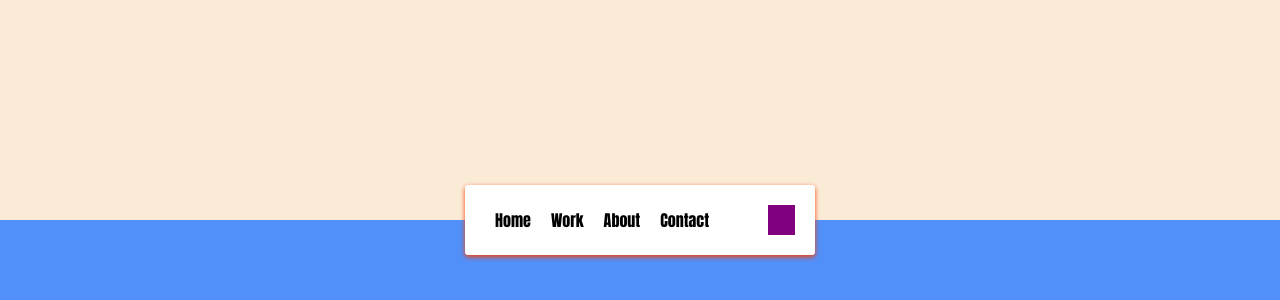
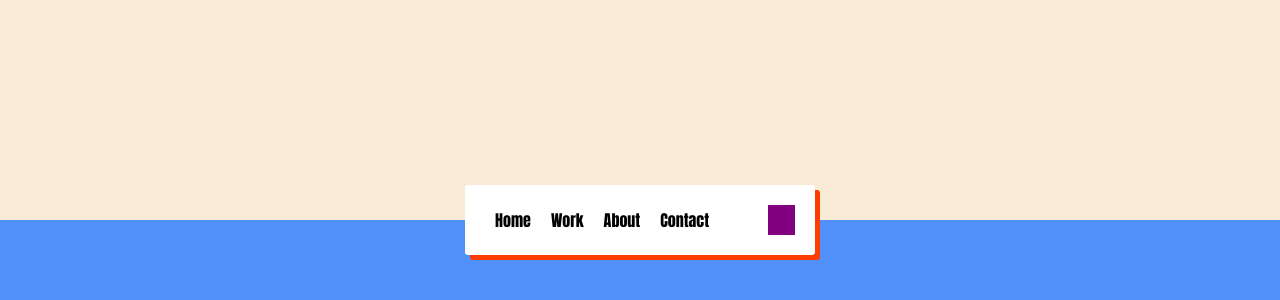
Before and after one commit to almanac123/web-project-2, a plain HTML site: page index.html in a window 1280 px wide. Shown: the part 188-488 px from the top of the page. Drawn offline with Linux system fonts and the light colour scheme.

Commit message:
Update style.css

```diff
--- a/style.css
+++ b/style.css
@@ -21,7 +21,7 @@ nav{
     align-items: center;
     justify-content: center;
     border-radius: 3px;
-    box-shadow: 0 2px 5px rgb(255, 60, 0);
+    box-shadow: 5px 5px rgb(255, 60, 0);
     transition: width 0.6s linear;
 
 }
```
